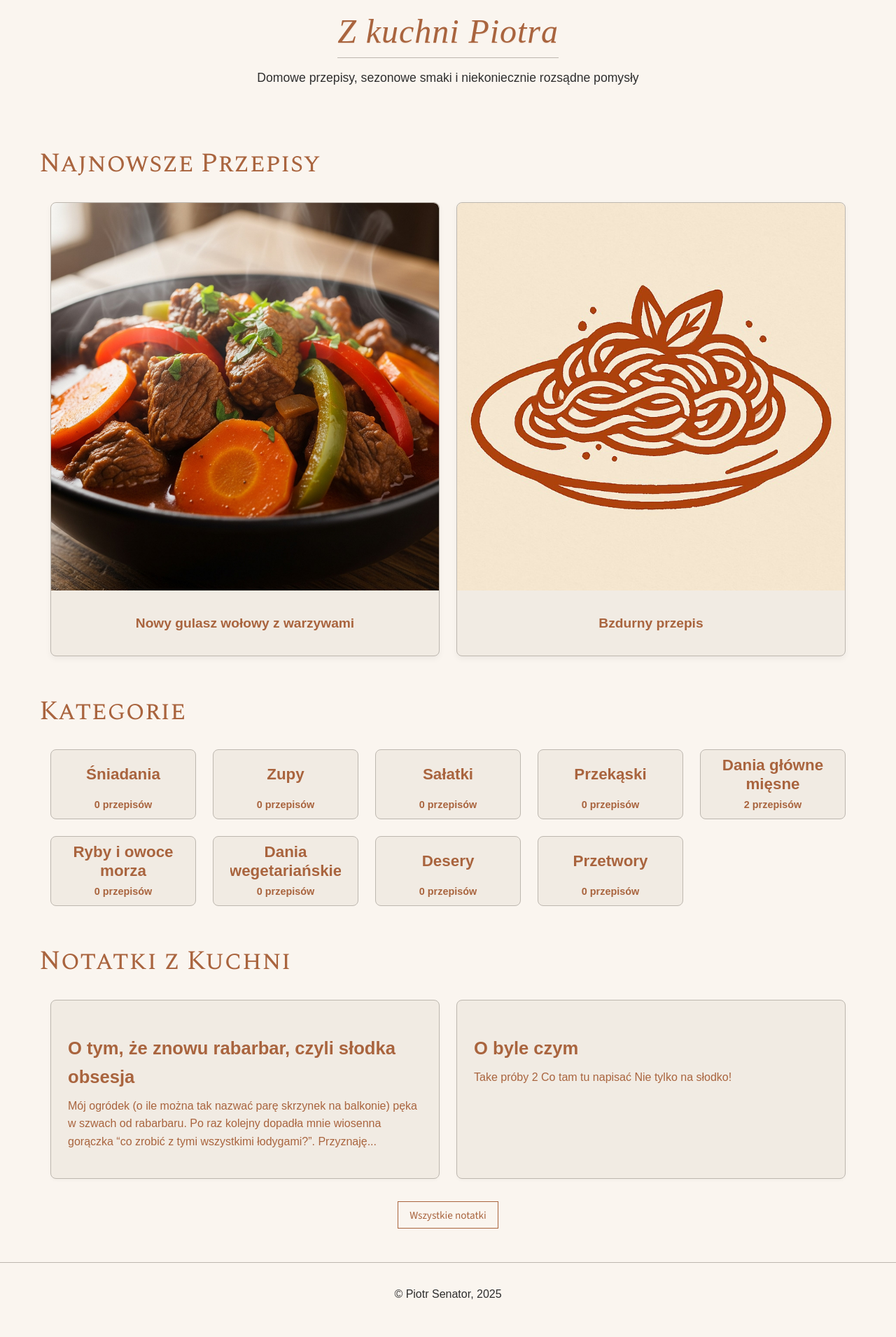
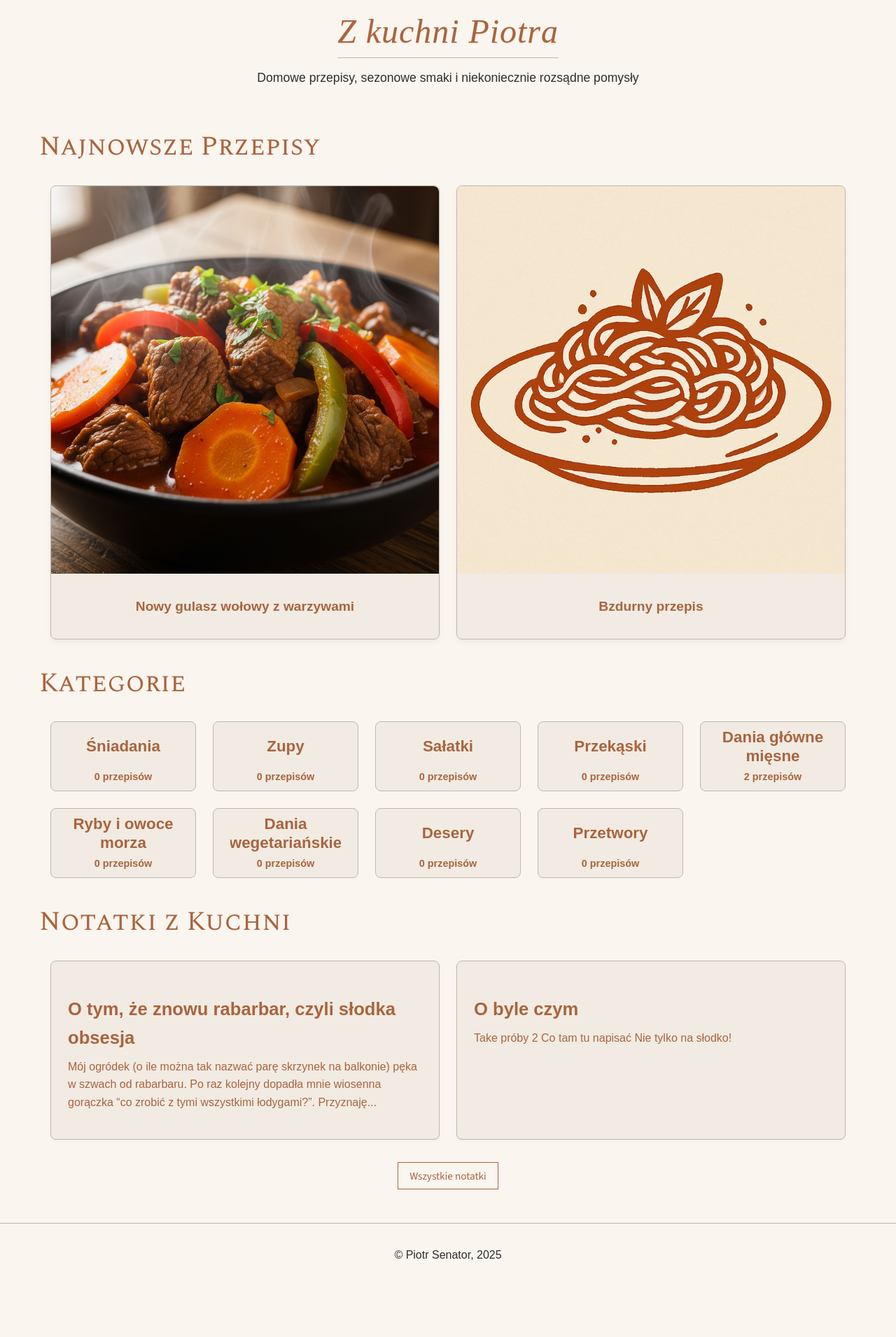
Before and after one commit to piotrsenator/kuchnia, a Jekyll site: the page built from index.html, in a window 1280 px wide. Shown: the whole page at 70% size. Built offline with Jekyll 4.4.1, drawn with Linux system fonts in a browser that asks for light colours; some web fonts are replaced; after the commit the page ends 1855 px from its top, so only the background shows below that.

Commit message:
Update _layout.scss

```diff
--- a/_sass/_layout.scss
+++ b/_sass/_layout.scss
@@ -38,7 +38,7 @@
 .categories-section,
 .notes-section,
 .about-me-section {
-  margin-top: var(--spacing-xl);
+  margin-top: var(--spacing-md);
   margin-bottom: var(--spacing-lg);
 }
 .main-content > section:first-child {
```
